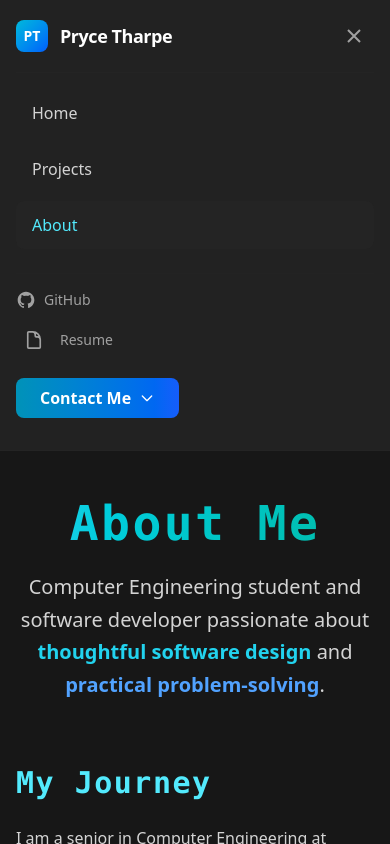
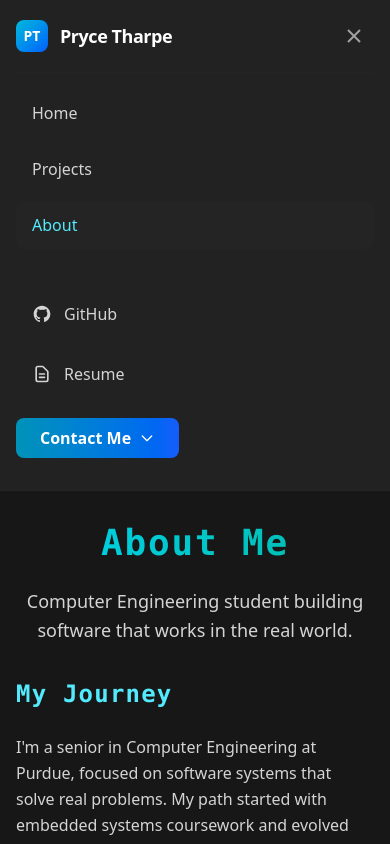
Before and after one commit to tharpep/portfolio, a Next.js app: page /about in a window 390 px wide. Both pictures are taken after a click on the button "Toggle mobile menu". Shown: the top 844 px of the page. Built offline with nearby package versions, Linux system fonts and the light colour scheme.

Commit message:
mobile site overhaul

```diff
--- a/src/app/about/page.tsx
+++ b/src/app/about/page.tsx
@@ -16,57 +16,52 @@ export const metadata: Metadata = {
 export default async function About() {
   const spotifyData = await getSpotifyData();
   return (
-    <main id="main" className="bg-neutral-900 text-neutral-100 px-4 sm:px-8 md:px-16 lg:px-32 py-12 min-h-screen">
+    <main id="main" className="bg-neutral-900 text-neutral-100 px-4 sm:px-8 md:px-16 lg:px-32 py-8 sm:py-10 md:py-12 min-h-screen">
 
       {/* Hero Section */}
-      <section className="text-center mb-16">
-        <h1 className="text-5xl font-bold font-mono tracking-wider mb-6 text-transparent bg-clip-text bg-gradient-to-r from-cyan-400 to-teal-500">
+      <section className="text-center mb-8 sm:mb-12 md:mb-16">
+        <h1 className="text-4xl sm:text-5xl font-bold font-mono tracking-wider mb-6 text-transparent bg-clip-text bg-gradient-to-r from-cyan-400 to-teal-500">
           About Me
         </h1>
-        <p className="text-xl text-neutral-300 leading-relaxed max-w-3xl mx-auto">
-          Computer Engineering student and software developer passionate about
-          <span className="text-cyan-400 font-semibold"> thoughtful software design</span> and
-          <span className="text-blue-400 font-semibold"> practical problem-solving</span>.
+        <p className="text-lg sm:text-xl text-neutral-300 leading-relaxed max-w-3xl mx-auto">
+          Computer Engineering student building software that works in the real world.
         </p>
       </section>
 
 
       {/* Main Content */}
-      <div className="max-w-4xl mx-auto space-y-16">
+      <div className="max-w-4xl mx-auto space-y-8 sm:space-y-12 md:space-y-16">
 
         {/* Bio Section */}
         <section>
-          <h2 className="text-3xl font-bold font-mono tracking-wider text-cyan-300 mb-6">
+          <h2 className="text-2xl sm:text-3xl font-bold font-mono tracking-wider text-cyan-300 mb-6">
             My Journey
           </h2>
           <div className="space-y-4 text-neutral-300 leading-relaxed">
             <p>
-              I am a senior in Computer Engineering at Purdue University, where I have focused on software systems and building tools that make an impact. My journey has taken me from hands-on embedded systems coursework to cloud and AI engineering in industry. This mix has given me a perspective that combines low-level technical depth with high-level systems thinking.
-            </p>
-            <p>
-              Through internships and projects, I have learned how to bridge academic rigor with practical software development. I have collaborated across teams, automated complex workflows, and explored emerging technologies. As I look ahead, I am driven to keep learning and contributing in environments where thoughtful design and scalable software meet real-world challenges.
+              I&apos;m a senior in Computer Engineering at Purdue, focused on software systems that solve real problems. My path started with embedded systems coursework and evolved into cloud and AI engineering during my internship at Mesh Systems. That mix gave me a perspective that spans from low-level code to cloud-scale systems. I&apos;ve worked across teams, automated workflows that save hours of manual work, and built AI tools that people actually use.
             </p>
           </div>
         </section>
 
         {/* AI Philosophy Section */}
         <section>
-          <h2 className="text-3xl font-bold font-mono tracking-wider text-cyan-300 mb-6">
+          <h2 className="text-2xl sm:text-3xl font-bold font-mono tracking-wider text-cyan-300 mb-6">
             My Approach to AI
           </h2>
-          <div className="rounded-xl bg-gradient-to-br from-neutral-800 to-neutral-900 border border-neutral-700 p-6">
+          <div className="rounded-xl bg-gradient-to-br from-neutral-800 to-neutral-900 border border-neutral-700 p-4 sm:p-5 md:p-6">
             <p className="text-neutral-300 leading-relaxed mb-4">
-              I believe AI should be created with both innovation and responsibility in mind, focusing on technology that empowers people and respects creativity and the environment. I strive to build systems that are sustainable, transparent, and guided by human values.
+              I think AI works best when it amplifies what people can do rather than replacing them. At Mesh Systems, I co-developed an AI prompt framework and led training sessions to help engineers use AI tools effectively. The goal was making AI actually useful for daily work, not just impressive in demos.
             </p>
             <p className="text-neutral-300 leading-relaxed">
-              My experience co-developing AI frameworks and leading enablement sessions has reinforced my commitment to ethical AI development. I see AI as a tool to augment human capabilities, not replace them, and I&apos;m passionate about creating solutions that enhance productivity while maintaining the human touch that makes technology meaningful.
+              My personal projects explore RAG systems and local-first AI tools. I&apos;m interested in building AI that respects privacy, runs where you need it, and solves problems you actually have.
             </p>
           </div>
         </section>
 
         {/* Skills & Technologies */}
         <section>
-          <h2 className="text-3xl font-bold font-mono tracking-wider text-cyan-300 mb-6">
+          <h2 className="text-2xl sm:text-3xl font-bold font-mono tracking-wider text-cyan-300 mb-6">
             Technical Expertise
           </h2>
           <div className="space-y-6">
@@ -123,15 +118,12 @@ export default async function About() {
 
         {/* Personal Interests */}
         <section>
-          <h2 className="text-3xl font-bold font-mono tracking-wider text-cyan-300 mb-6">
+          <h2 className="text-2xl sm:text-3xl font-bold font-mono tracking-wider text-cyan-300 mb-6">
             Beyond Code
           </h2>
-          <div className="rounded-xl bg-gradient-to-br from-neutral-800 to-neutral-900 border border-neutral-700 p-6 mb-8">
-            <p className="text-neutral-300 leading-relaxed mb-4">
-              When I&apos;m not coding, you&apos;ll find me exploring the intersection of technology and creativity. I&apos;m passionate about photography, and I&apos;m currently extending this site to showcase my work. I also enjoy building custom PCs and playing guitar and bass. These pursuits sharpen my attention to detail while giving me space to create in different ways.
-            </p>
+          <div className="rounded-xl bg-gradient-to-br from-neutral-800 to-neutral-900 border border-neutral-700 p-4 sm:p-5 md:p-6 mb-8">
             <p className="text-neutral-300 leading-relaxed">
-              I believe that experiences outside of engineering make me a stronger problem solver and collaborator. Every perspective adds value to the development process.
+              Outside of software, I shoot photography, build custom PCs, and play guitar and bass. I&apos;m extending this site to include a photography portfolio alongside the dev work. These hobbies keep me balanced and give me different ways to create and problem-solve.
             </p>
           </div>
 
@@ -148,12 +140,11 @@ export default async function About() {
 
         {/* Connect Section */}
         <section className="text-center">
-          <h2 className="text-3xl font-bold font-mono tracking-wider text-cyan-300 mb-6">
+          <h2 className="text-2xl sm:text-3xl font-bold font-mono tracking-wider text-cyan-300 mb-6">
             Let&apos;s Connect
           </h2>
           <p className="text-neutral-300 leading-relaxed mb-8 max-w-2xl mx-auto">
-            I&apos;m always interested in discussing new opportunities, technical challenges,
-            or just connecting with fellow developers and creators.
+            I&apos;m looking for full-time software engineering roles and always up for talking about interesting technical problems.
           </p>
           <div className="flex flex-col sm:flex-row gap-4 justify-center max-w-md mx-auto">
             <Link
--- a/src/app/page.tsx
+++ b/src/app/page.tsx
@@ -2,14 +2,14 @@ import Link from "next/link";
 
 export default function Home() {
   return (
-    <main id="main" className="bg-neutral-900 text-neutral-100 px-4 sm:px-8 md:px-16 lg:px-32 py-16 min-h-screen">
+    <main id="main" className="bg-neutral-900 text-neutral-100 px-4 sm:px-8 md:px-16 lg:px-32 py-8 sm:py-12 md:py-16 min-h-screen">
 
       {/* ─────────── Hero Intro ─────────── */}
-      <section className="text-center mb-16">
-        <h1 className="text-5xl md:text-6xl font-bold font-mono tracking-tight mb-4 text-transparent bg-clip-text bg-gradient-to-r from-cyan-400/80 to-blue-400/80">
+      <section className="text-center mb-8 sm:mb-12 md:mb-16">
+        <h1 className="text-4xl sm:text-5xl md:text-6xl font-bold font-mono tracking-tight mb-4 text-transparent bg-clip-text bg-gradient-to-r from-cyan-400/80 to-blue-400/80">
           Pryce Tharpe
         </h1>
-        <p className="text-lg md:text-xl text-neutral-300 leading-relaxed max-w-3xl mx-auto mb-8 prose-relaxed">
+        <p className="text-base sm:text-lg md:text-xl text-neutral-300 leading-relaxed max-w-3xl mx-auto mb-8 prose-relaxed">
           Computer Engineering student at Purdue exploring software development through embedded systems, cloud automation, and AI integration.
         </p>
         <div className="flex flex-col sm:flex-row gap-3 justify-center items-center max-w-md mx-auto">
@@ -35,17 +35,17 @@ export default function Home() {
 
       {/* ─────────── Brief Story ─────────── */}
       <section className="text-center mb-20 max-w-4xl mx-auto">
-        <p className="text-lg text-neutral-300 leading-relaxed border-l-2 border-cyan-500 pl-6 text-left">
+        <p className="text-base sm:text-lg text-neutral-300 leading-relaxed border-l-2 border-cyan-500 pl-4 sm:pl-6 text-left">
           I build full-stack applications and integrate AI into production environments.
-          At Mesh Systems, I've worked on cloud automation, AI enablement across engineering
+          At Mesh Systems, I&apos;ve worked on cloud automation, AI enablement across engineering
           teams, and tools that scale. My personal projects explore RAG systems, AI assistants,
           and solving problems I care about.
         </p>
       </section>
 
       {/* ─────────── Featured Projects ─────────── */}
-      <section className="mb-20">
-        <h2 className="text-3xl md:text-4xl font-bold font-mono tracking-wide text-transparent bg-clip-text bg-gradient-to-r from-cyan-300 to-blue-400 mb-8 text-center">
+      <section className="mb-12 sm:mb-16 md:mb-20">
+        <h2 className="text-2xl sm:text-3xl md:text-4xl font-bold font-mono tracking-wide text-transparent bg-clip-text bg-gradient-to-r from-cyan-300 to-blue-400 mb-8 text-center">
           Featured Projects
         </h2>
         <div className="grid gap-6 md:grid-cols-2 max-w-6xl mx-auto will-change-transform">
@@ -90,12 +90,12 @@ export default function Home() {
       </section>
 
       {/* ─────────── Current Work ─────────── */}
-      <section className="mb-20">
-        <h2 className="text-3xl md:text-4xl font-bold font-mono tracking-wide text-transparent bg-clip-text bg-gradient-to-r from-cyan-300 to-blue-400 mb-8 text-center">
+      <section className="mb-12 sm:mb-16 md:mb-20">
+        <h2 className="text-2xl sm:text-3xl md:text-4xl font-bold font-mono tracking-wide text-transparent bg-clip-text bg-gradient-to-r from-cyan-300 to-blue-400 mb-8 text-center">
           Currently
         </h2>
         <div className="max-w-3xl mx-auto">
-          <div className="rounded-2xl border border-neutral-700 bg-gradient-to-br from-neutral-800/30 to-neutral-900/30 p-8">
+          <div className="rounded-2xl border border-neutral-700 bg-gradient-to-br from-neutral-800/30 to-neutral-900/30 p-4 sm:p-6 md:p-8">
             <ul className="space-y-4 text-neutral-300 text-lg">
               <li className="flex items-start gap-3">
                 <span className="text-cyan-400 mt-1.5 text-xs">●</span>
@@ -119,12 +119,12 @@ export default function Home() {
       </section>
 
       {/* ─────────── Let's Connect ─────────── */}
-      <section className="mb-20">
-        <h2 className="text-3xl md:text-4xl font-bold font-mono tracking-wide text-transparent bg-clip-text bg-gradient-to-r from-cyan-300 to-blue-400 mb-8 text-center">
+      <section className="mb-12 sm:mb-16 md:mb-20">
+        <h2 className="text-2xl sm:text-3xl md:text-4xl font-bold font-mono tracking-wide text-transparent bg-clip-text bg-gradient-to-r from-cyan-300 to-blue-400 mb-8 text-center">
           Let&apos;s Connect
         </h2>
         <div className="max-w-3xl mx-auto text-center">
-          <p className="text-lg text-neutral-300 leading-relaxed mb-8">
+          <p className="text-base sm:text-lg text-neutral-300 leading-relaxed mb-8">
             I&apos;m looking for full-time software engineering roles and enjoy talking about AI, cloud systems, or interesting technical problems.
           </p>
           <div className="flex flex-wrap gap-4 justify-center">
@@ -214,7 +214,7 @@ function FeaturedProjectCard({
   return (
     <Link
       href={href}
-      className={`group block rounded-2xl border border-neutral-700 bg-gradient-to-br from-neutral-800/50 to-neutral-900/50 p-8 hover:shadow-xl hover:-translate-y-1 transition-all duration-300 ${accentClasses[accent]}`}
+      className={`group block rounded-2xl border border-neutral-700 bg-gradient-to-br from-neutral-800/50 to-neutral-900/50 p-4 sm:p-6 md:p-8 hover:shadow-xl hover:-translate-y-1 transition-all duration-300 ${accentClasses[accent]}`}
     >
       <div className="flex justify-between items-start mb-4">
         <h3 className={`font-bold text-xl text-white transition-colors ${textClasses[accent]}`}>
--- a/src/app/projects/personal-ai-system/page.tsx
+++ b/src/app/projects/personal-ai-system/page.tsx
@@ -21,7 +21,7 @@ function TechBadge({ tech }: { tech: string }) {
 
 function FeatureCard({ title, description, icon }: { title: string; description: string; icon: string }) {
   return (
-    <div className="p-6 rounded-xl bg-gradient-to-br from-neutral-800 to-neutral-900 border border-neutral-700 hover:border-purple-500/50 transition-all duration-300 group">
+    <div className="p-4 sm:p-5 md:p-6 rounded-xl bg-gradient-to-br from-neutral-800 to-neutral-900 border border-neutral-700 hover:border-purple-500/50 transition-all duration-300 group">
       <div className="flex items-center gap-3 mb-3">
         <span className="text-3xl group-hover:scale-110 transition-transform">{icon}</span>
         <h3 className="font-bold text-white">{title}</h3>
@@ -43,7 +43,7 @@ export default function PersonalAiSystem() {
   }
 
   return (
-    <main className="bg-neutral-900 text-neutral-100 px-4 sm:px-8 md:px-16 lg:px-32 py-12 min-h-screen">
+    <main className="bg-neutral-900 text-neutral-100 px-4 sm:px-8 md:px-16 lg:px-32 py-8 sm:py-10 md:py-12 min-h-screen">
       {/* Navigation */}
       <nav className="mb-8">
         <Link
@@ -58,18 +58,18 @@ export default function PersonalAiSystem() {
       </nav>
 
       {/* Hero Section */}
-      <section className="mb-16">
+      <section className="mb-8 sm:mb-12 md:mb-16">
         <div className="flex items-center gap-3 mb-4">
           <span className="px-3 py-1 text-xs font-medium bg-orange-900/30 text-orange-300 rounded-full border border-orange-700/50">
             In Progress - RAG MVP
           </span>
         </div>
 
-        <h1 className="text-5xl font-bold font-mono tracking-wider mb-6 text-transparent bg-clip-text bg-gradient-to-r from-emerald-400 via-teal-400 to-cyan-400">
+        <h1 className="text-3xl sm:text-4xl md:text-5xl font-bold font-mono tracking-wider mb-6 text-transparent bg-clip-text bg-gradient-to-r from-emerald-400 via-teal-400 to-cyan-400">
           {project.title}
         </h1>
 
-        <p className="text-xl text-neutral-300 leading-relaxed max-w-4xl mb-8">
+        <p className="text-base sm:text-lg md:text-xl text-neutral-300 leading-relaxed max-w-4xl mb-8">
           {project.description}
         </p>
 
@@ -96,8 +96,8 @@ export default function PersonalAiSystem() {
       </section>
 
       {/* Core Capabilities */}
-      <section className="mb-16">
-        <h2 className="text-3xl font-bold font-mono text-purple-300 mb-8">Core Capabilities</h2>
+      <section className="mb-8 sm:mb-12 md:mb-16">
+        <h2 className="text-2xl sm:text-3xl font-bold font-mono text-purple-300 mb-8">Core Capabilities</h2>
         <div className="grid md:grid-cols-2 gap-6">
           <FeatureCard
             title="RAG Knowledge Retrieval"
@@ -123,8 +123,8 @@ export default function PersonalAiSystem() {
       </section>
 
       {/* Technical Implementation */}
-      <section className="mb-16">
-        <h2 className="text-3xl font-bold font-mono text-purple-300 mb-8">Technical Implementation</h2>
+      <section className="mb-8 sm:mb-12 md:mb-16">
+        <h2 className="text-2xl sm:text-3xl font-bold font-mono text-purple-300 mb-8">Technical Implementation</h2>
         <div className="grid md:grid-cols-2 gap-6">
           <FeatureCard
             title="LLM Gateway"
@@ -150,9 +150,9 @@ export default function PersonalAiSystem() {
       </section>
 
       {/* Project Impact & Achievements */}
-      <section className="mb-16">
-        <h2 className="text-3xl font-bold font-mono text-purple-300 mb-8">Project Impact & Achievements</h2>
-        <div className="p-8 rounded-xl bg-gradient-to-br from-neutral-800 to-neutral-900 border border-neutral-700">
+      <section className="mb-8 sm:mb-12 md:mb-16">
+        <h2 className="text-2xl sm:text-3xl font-bold font-mono text-purple-300 mb-8">Project Impact & Achievements</h2>
+        <div className="p-4 sm:p-6 md:p-8 rounded-xl bg-gradient-to-br from-neutral-800 to-neutral-900 border border-neutral-700">
           <div className="text-center mb-8">
             <h3 className="text-2xl font-bold text-white mb-4">{project.impact}</h3>
           </div>
@@ -186,7 +186,7 @@ export default function PersonalAiSystem() {
       </section>
 
       {/* Project Timeline */}
-      <section className="mb-16">
+      <section className="mb-8 sm:mb-12 md:mb-16">
         <div className="text-center p-4 rounded-xl bg-gradient-to-br from-neutral-800 to-neutral-900 border border-neutral-700">
           <span className="text-lg font-mono text-neutral-300">{project.timeline}</span>
         </div>
--- a/src/components/Nav.tsx
+++ b/src/components/Nav.tsx
@@ -3,7 +3,6 @@ import Link from "next/link";
 import { usePathname } from "next/navigation";
 import { useState } from "react";
 import ContactDropdownHeader from "./ContactDropdownHeader";
-import ResumeDropdown from "./ResumeDropdown";
 
 const navLinks = [
   { href: "/", label: "Home" },
@@ -112,31 +111,37 @@ export default function Nav() {
                 );
               })}
 
-              {/* Mobile GitHub & Resume - Separate Rows */}
-              <div className="sm:hidden mt-4 pt-4 border-t border-neutral-800/30 space-y-3">
-                <div className="flex items-center gap-2">
-                  <svg className="w-5 h-5 text-neutral-400" fill="currentColor" viewBox="0 0 24 24">
+              {/* Mobile Links */}
+              <div className="mt-4 pt-4 border-t border-neutral-800/30 space-y-3">
+                <a
+                  href="https://github.com/PryceTharpe"
+                  target="_blank"
+                  rel="noopener noreferrer"
+                  className="flex items-center gap-3 px-4 py-3 rounded-lg text-neutral-300 hover:text-white hover:bg-neutral-800/40 transition-all duration-200"
+                  onClick={closeMobileMenu}
+                >
+                  <svg className="w-5 h-5" fill="currentColor" viewBox="0 0 24 24">
                     <path d="M12 2C6.477 2 2 6.484 2 12.021c0 4.428 2.865 8.184 6.839 9.504.5.092.682-.217.682-.482 0-.237-.009-.868-.014-1.703-2.782.605-3.369-1.342-3.369-1.342-.454-1.157-1.11-1.465-1.11-1.465-.908-.62.069-.608.069-.608 1.004.07 1.532 1.032 1.532 1.032.892 1.53 2.341 1.088 2.91.832.092-.647.35-1.088.636-1.339-2.22-.253-4.555-1.113-4.555-4.951 0-1.093.39-1.987 1.029-2.687-.103-.253-.446-1.272.098-2.65 0 0 .84-.27 2.75 1.025A9.564 9.564 0 0 1 12 6.844c.85.004 1.705.115 2.504.337 1.909-1.295 2.748-1.025 2.748-1.025.546 1.378.202 2.397.1 2.65.64.7 1.028 1.594 1.028 2.687 0 3.847-2.338 4.695-4.566 4.944.359.309.678.92.678 1.855 0 1.338-.012 2.419-.012 2.749 0 .267.18.578.688.48C19.138 20.2 22 16.447 22 12.021 22 6.484 17.523 2 12 2z" />
                   </svg>
-                  <a
-                    href="https://github.com/PryceTharpe"
-                    target="_blank"
-                    rel="noopener noreferrer"
-                    className="text-neutral-400 hover:text-cyan-300 transition-colors text-sm"
-                    onClick={closeMobileMenu}
-                  >
-                    GitHub
-                  </a>
-                </div>
+                  <span className="font-medium">GitHub</span>
+                </a>
 
-                <div className="flex items-center gap-2">
-                  <ResumeDropdown onItemClick={closeMobileMenu} />
-                  <span className="text-neutral-400 text-sm">Resume</span>
-                </div>
+                <a
+                  href="/resume.pdf"
+                  target="_blank"
+                  rel="noopener noreferrer"
+                  className="flex items-center gap-3 px-4 py-3 rounded-lg text-neutral-300 hover:text-white hover:bg-neutral-800/40 transition-all duration-200"
+                  onClick={closeMobileMenu}
+                >
+                  <svg className="w-5 h-5" fill="none" stroke="currentColor" strokeWidth="2" viewBox="0 0 24 24">
+                    <path strokeLinecap="round" strokeLinejoin="round" d="M9 12h6m-6 4h6m2 5H7a2 2 0 01-2-2V5a2 2 0 012-2h5.586a1 1 0 01.707.293l5.414 5.414a1 1 0 01.293.707V19a2 2 0 01-2 2z" />
+                  </svg>
+                  <span className="font-medium">Resume</span>
+                </a>
               </div>
 
               {/* Mobile Contact Me */}
-              <div className="sm:hidden mt-3">
+              <div className="mt-3">
                 <ContactDropdownHeader onItemClick={closeMobileMenu} />
               </div>
             </div>
```
